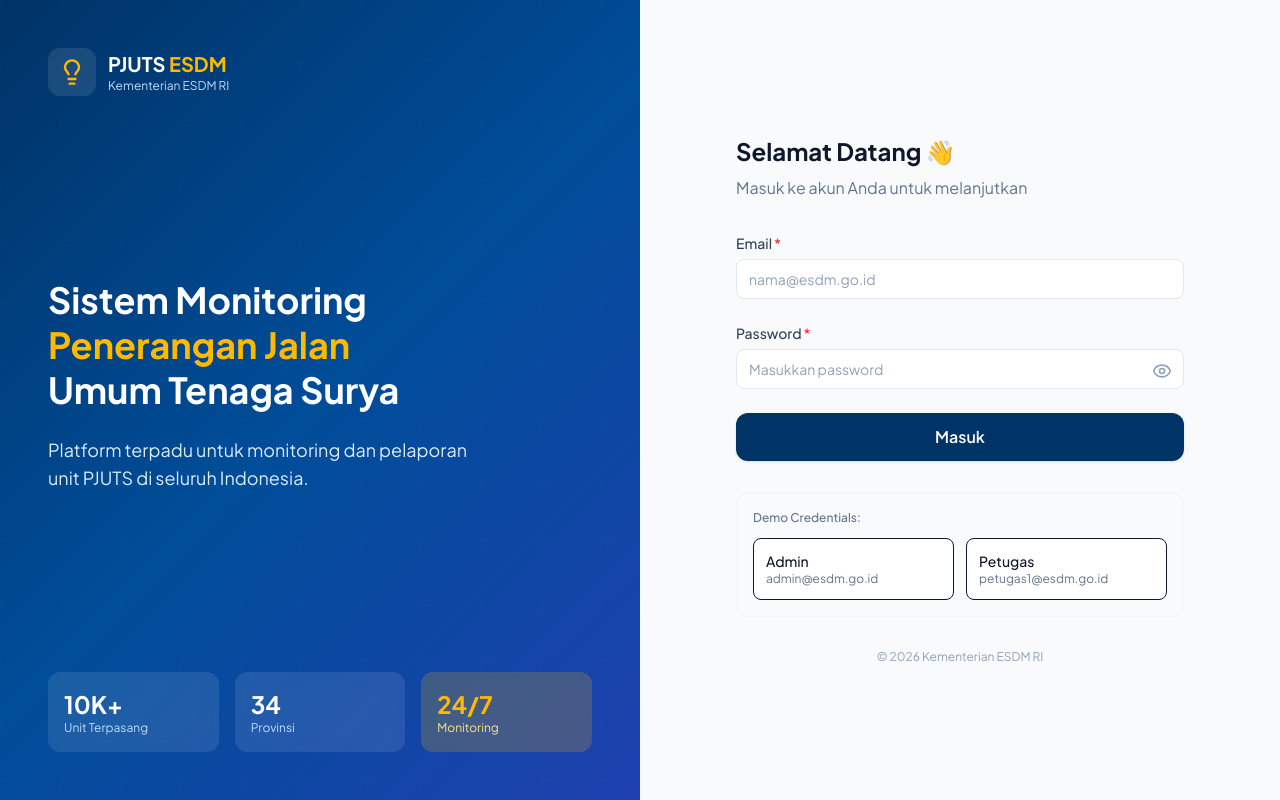
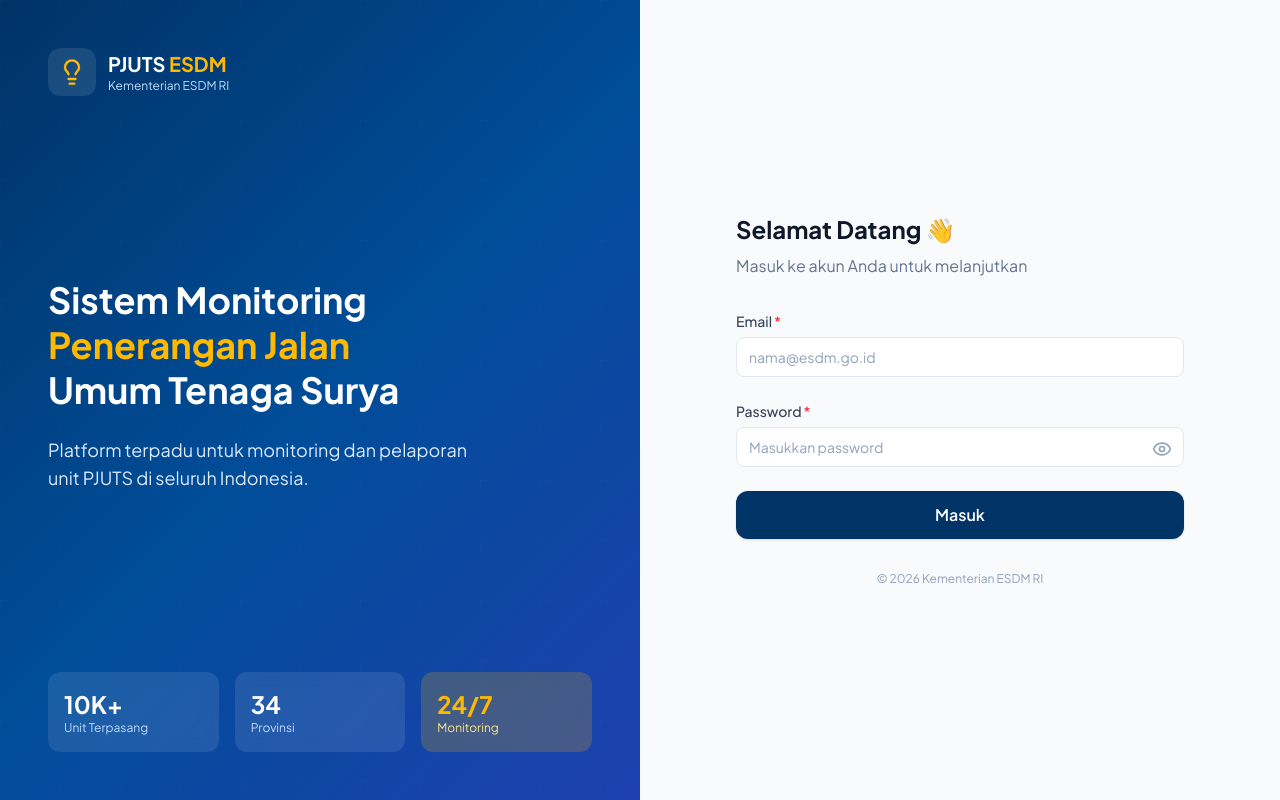
Before and after one commit to bbreezyX/pjuts-esdm, a Next.js app: page /login in a window 1280 px wide. Built offline with nearby package versions, Linux system fonts and the light colour scheme.

Commit message:
feat: Implement user login page and database seeding for initial users and sample units, updating documentation and environment variables.

```diff
--- a/app/login/page.tsx
+++ b/app/login/page.tsx
@@ -163,34 +163,7 @@ export default function LoginPage() {
             </Button>
           </form>
 
-          {/* Demo Credentials */}
-          <div className="mt-8 p-4 bg-slate-50 rounded-xl border border-slate-100">
-            <p className="text-xs font-medium text-slate-500 mb-3">
-              Demo Credentials:
-            </p>
-            <div className="grid grid-cols-2 gap-3">
-              <div
-                className="bg-white p-3 rounded-lg border cursor-pointer hover:border-primary-300 transition-colors"
-                onClick={() => {
-                  setEmail("admin@esdm.go.id");
-                  setPassword("admin123");
-                }}
-              >
-                <p className="font-medium text-slate-900 text-sm">Admin</p>
-                <p className="text-xs text-slate-500">admin@esdm.go.id</p>
-              </div>
-              <div
-                className="bg-white p-3 rounded-lg border cursor-pointer hover:border-primary-300 transition-colors"
-                onClick={() => {
-                  setEmail("petugas1@esdm.go.id");
-                  setPassword("staff123");
-                }}
-              >
-                <p className="font-medium text-slate-900 text-sm">Petugas</p>
-                <p className="text-xs text-slate-500">petugas1@esdm.go.id</p>
-              </div>
-            </div>
-          </div>
+
 
           {/* Footer */}
           <p className="text-center text-xs text-slate-400 mt-8">
--- a/prisma/seed.ts
+++ b/prisma/seed.ts
@@ -3,11 +3,25 @@ import bcrypt from "bcryptjs";
 
 const prisma = new PrismaClient();
 
+// Get passwords from environment variables for security
+const SEED_ADMIN_PASSWORD = process.env.SEED_ADMIN_PASSWORD;
+const SEED_STAFF_PASSWORD = process.env.SEED_STAFF_PASSWORD;
+
 async function main() {
+  // Validate required environment variables
+  if (!SEED_ADMIN_PASSWORD || !SEED_STAFF_PASSWORD) {
+    console.error("❌ Error: Required environment variables are missing!");
+    console.error("   Please set SEED_ADMIN_PASSWORD and SEED_STAFF_PASSWORD in your .env file");
+    console.error("   Example:");
+    console.error('   SEED_ADMIN_PASSWORD="your-secure-admin-password"');
+    console.error('   SEED_STAFF_PASSWORD="your-secure-staff-password"');
+    process.exit(1);
+  }
+
   console.log("🌱 Starting database seed...");
 
   // Create Admin User
-  const adminPassword = await bcrypt.hash("admin123", 12);
+  const adminPassword = await bcrypt.hash(SEED_ADMIN_PASSWORD, 12);
   const admin = await prisma.user.upsert({
     where: { email: "admin@esdm.go.id" },
     update: {},
@@ -21,7 +35,7 @@ async function main() {
   console.log("✅ Created admin user:", admin.email);
 
   // Create Field Staff Users
-  const staffPassword = await bcrypt.hash("staff123", 12);
+  const staffPassword = await bcrypt.hash(SEED_STAFF_PASSWORD, 12);
   const staffUsers = [
     { email: "petugas1@esdm.go.id", name: "Budi Santoso" },
     { email: "petugas2@esdm.go.id", name: "Siti Rahayu" },
@@ -159,9 +173,10 @@ async function main() {
   }
 
   console.log("\n🎉 Database seed completed!");
-  console.log("\n📋 Login credentials:");
-  console.log("   Admin: admin@esdm.go.id / admin123");
-  console.log("   Staff: petugas1@esdm.go.id / staff123");
+  console.log("\n📋 Users created:");
+  console.log("   Admin: admin@esdm.go.id");
+  console.log("   Staff: petugas1@esdm.go.id, petugas2@esdm.go.id, petugas3@esdm.go.id");
+  console.log("\n⚠️  Passwords are set from environment variables (SEED_ADMIN_PASSWORD, SEED_STAFF_PASSWORD)");
 }
 
 main()
```
Also changed, not shown: env.example.txt, 1 other file (tests, documents, lock files or other folders).
